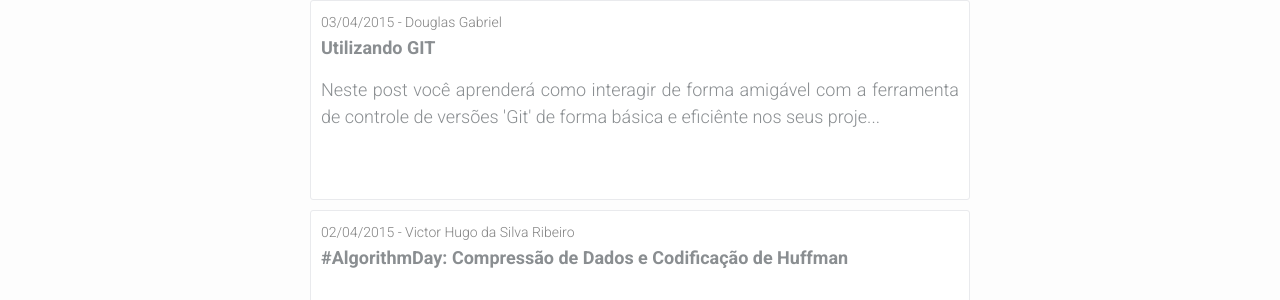
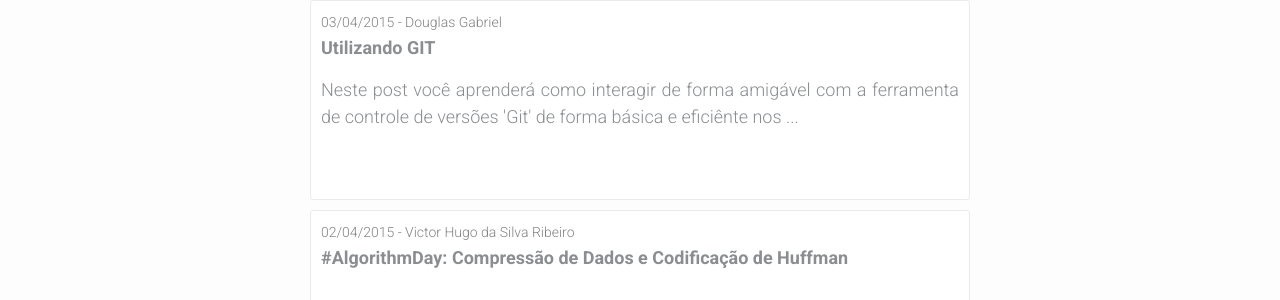
Before and after one commit to dggouveia/recursivejr.github.io, a Jekyll site: the page built from blog.html, in a window 1280 px wide and 900 px high, scrolled down 2696 px. Shown: the part 181-481 px from the top of the window. Built offline with Jekyll 4.4.1, drawn with Linux system fonts in a browser that asks for light colours.

Commit message:
diminuindo o limite de caracteres da descrição dos posts

```diff
--- a/blog.html
+++ b/blog.html
@@ -15,7 +15,7 @@ image: images/footer.jpg
         <span class="post-meta">{{ post.date | date:  "%d/%m/%Y" }} - {{ post.author }}</span>
         <br>
           <p class="title">{{ post.title }}</p>
-          <p class="description">{{ post.description | truncate:150 }}</p>
+          <p class="description">{{ post.description | truncate:140 }}</p>
       </li>
       </a>
     {% endfor %}
```
